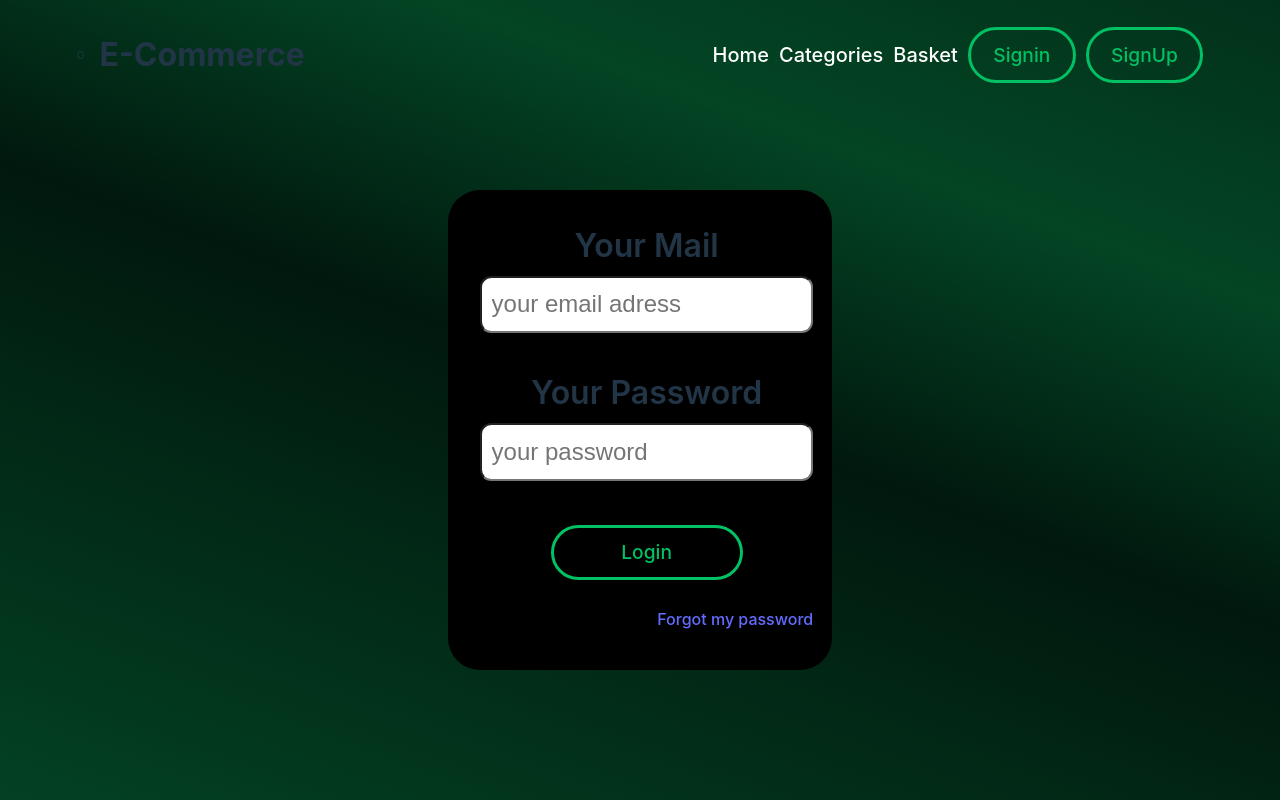
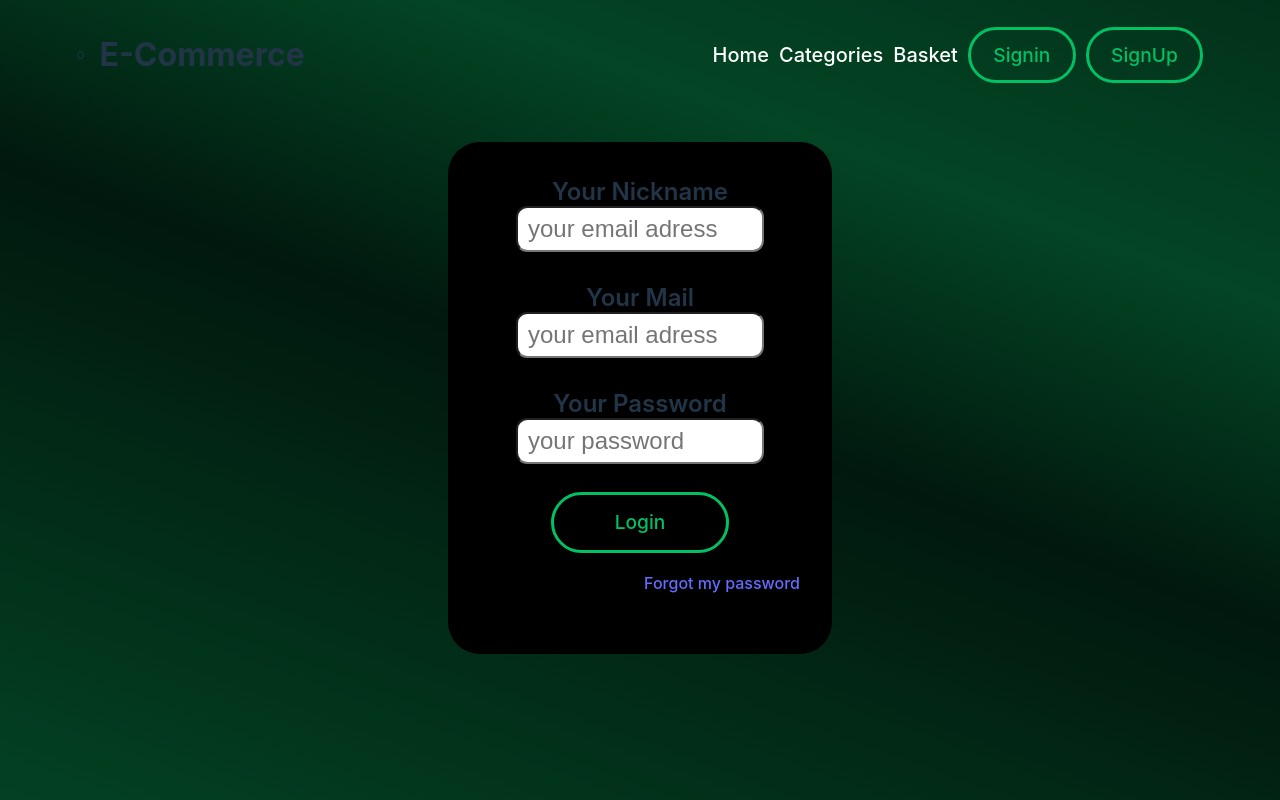
Before and after one commit to celik-arda/e-commerce, a React (Vite) app: page /signin in a window 1280 px wide. Built offline with nearby package versions, Linux system fonts and the light colour scheme; no server answers.

Commit message:
refactor (signin/) : add an input for more user info
get new user info by new input to display in userProfile

```diff
--- a/src/components/authComponents/signIn/SignIn.module.css
+++ b/src/components/authComponents/signIn/SignIn.module.css
@@ -1,35 +1,42 @@
 .login_form_container {
   background-color: black;
-  margin: 6rem auto 0 auto;
+  margin: 3rem auto 0 auto;
   width: 24rem;
-  height: 30rem;
-  padding: 2rem 2rem 3rem 2rem;
+  height: 32rem;
+  padding: 2rem;
   box-sizing: border-box;
   border-radius: 2rem;
 }
 .login_form_container form {
   width: 100%;
   display: grid;
-  grid-template-rows: 4fr 6fr 4fr 6fr;
+  grid-template-rows: 6fr 12fr 6fr 12fr 6fr 12fr 12fr;
   row-gap: 1%;
+  justify-items: center;
 }
 .login_form_container form label {
   text-align: center;
   font-weight: 600;
-  font-size: 2rem;
+  font-size: 1.5rem;
+}
+.login_form_container form input, .login_form_container form label {
+  width: 70%;
+  height: 1rem;
 }
 .login_form_container form .login_name_input {
-  margin-bottom: 2rem;
+  margin-bottom: 1.5rem;
 }
 .login_form_container form .login_password_input {
-  margin-bottom: 2rem;
+  margin-bottom: 1.5rem;
 }
 .login_form_container form button {
-  width: 12rem;
-  margin: 0.5rem auto;
+  padding: 1.7rem 3.8rem;
+  line-height: 0rem;
+  height: 1.5rem;
+  margin: 0 auto;
 }
-.login_form_container form a {
+.login_form_container form .forgot_navlink {
   margin-top: 0.9rem;
-  text-align: right;
+  justify-self: end;
   font-size: 1rem;
 }/*# sourceMappingURL=SignIn.module.css.map */
--- a/src/components/authComponents/signIn/SignIn.module.scss
+++ b/src/components/authComponents/signIn/SignIn.module.scss
@@ -1,40 +1,48 @@
 .login_form_container {
     background-color: black;
-    margin: 6rem auto 0 auto;
+    margin: 3rem auto 0 auto;
     width: 24rem;
-    height: 30rem;
-    padding: 2rem 2rem 3rem 2rem;
+    height: 32rem;
+    padding: 2rem;
     box-sizing: border-box;
     border-radius: 2rem;
 
     form {
         width: 100%;
         display: grid;
-        grid-template-rows: 4fr 6fr 4fr 6fr;
+        grid-template-rows: 6fr 12fr 6fr 12fr 6fr 12fr 12fr;
         row-gap: 1%;
+        justify-items: center;
+
 
         label {
             text-align: center;
             font-weight: 600;
-            font-size: 2rem;
+            font-size: 1.5rem;
         }
+         input, label {
+            width: 70%;
+            height: 1rem;
+         }
 
         .login_name_input {
-            margin-bottom: 2rem
+            margin-bottom: 1.5rem
         }
 
         .login_password_input {
-            margin-bottom: 2rem;
+            margin-bottom: 1.5rem;
         }
 
         button {
-            width: 12rem;
-            margin: 0.5rem auto;
+            padding: 1.7rem 3.8rem;
+            line-height: 0rem;
+            height: 1.5rem;
+            margin: 0 auto;
         }
 
-        a {
+        .forgot_navlink {
             margin-top: 0.9rem;
-            text-align: right;
+            justify-self: end;
             font-size: 1rem;
         }
     }
--- a/src/components/authComponents/signIn/SignIn.tsx
+++ b/src/components/authComponents/signIn/SignIn.tsx
@@ -53,6 +53,15 @@ const SignIn = () => {
         return (
             <div className={style.login_form_container}>
                 <form className={style.form_area}>
+                    <label htmlFor="user_nickname">Your Nickname</label>
+                    <input
+                    id="user_nickname"
+                    className={style.login_name_input}
+                    value={email}
+                    onChange={e => setEmail(e.target.value)}
+                    title='email' type='email'
+                    placeholder='your email adress'
+                    />
                     <label htmlFor="login_name_input">Your Mail</label>
                     <input
                     id="login_name_input"
@@ -76,7 +85,7 @@ const SignIn = () => {
                     onClick={handleLoginForm}>
                         Login
                     </button>
-                    <NavLink to='/forgot_password' >Forgot my password</NavLink>
+                    <NavLink className={style.forgot_navlink} to='/forgot_password' >Forgot my password</NavLink>
                 </form>
 
                 {/* <Routes>
```
